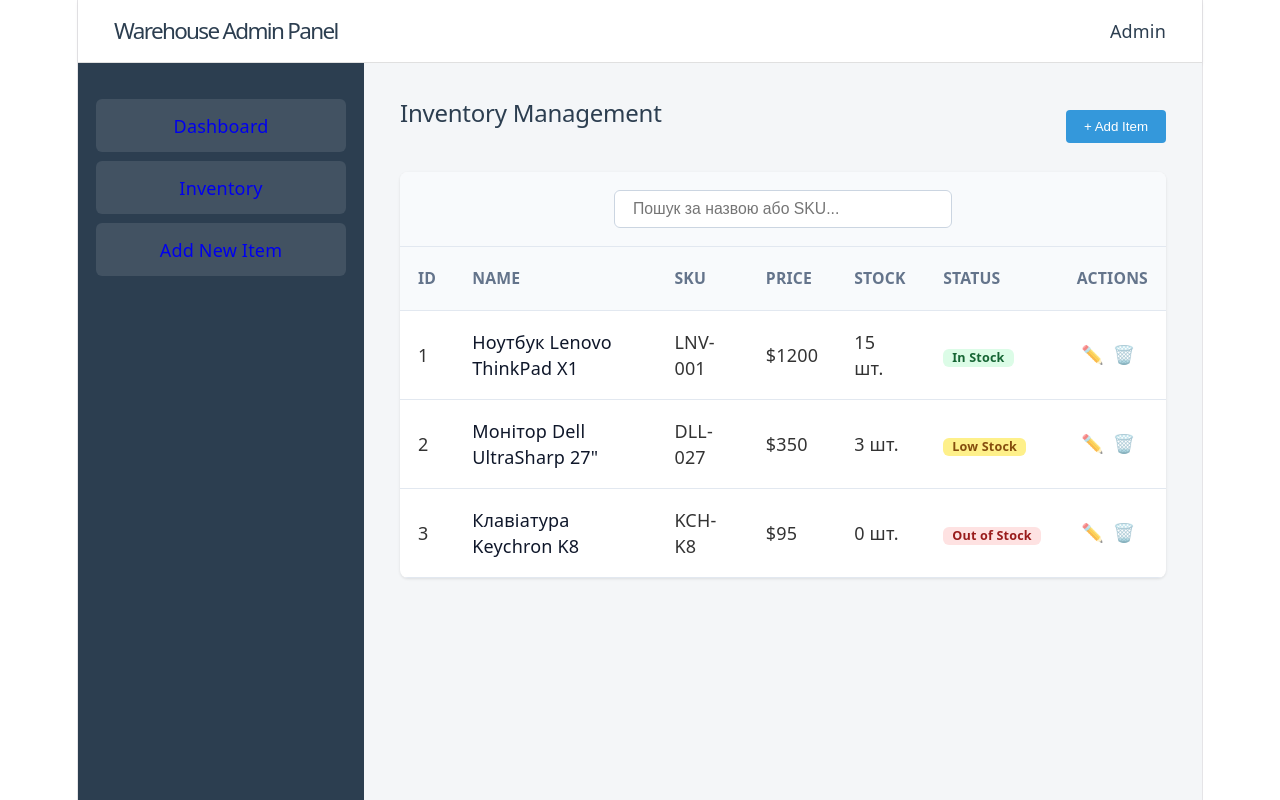
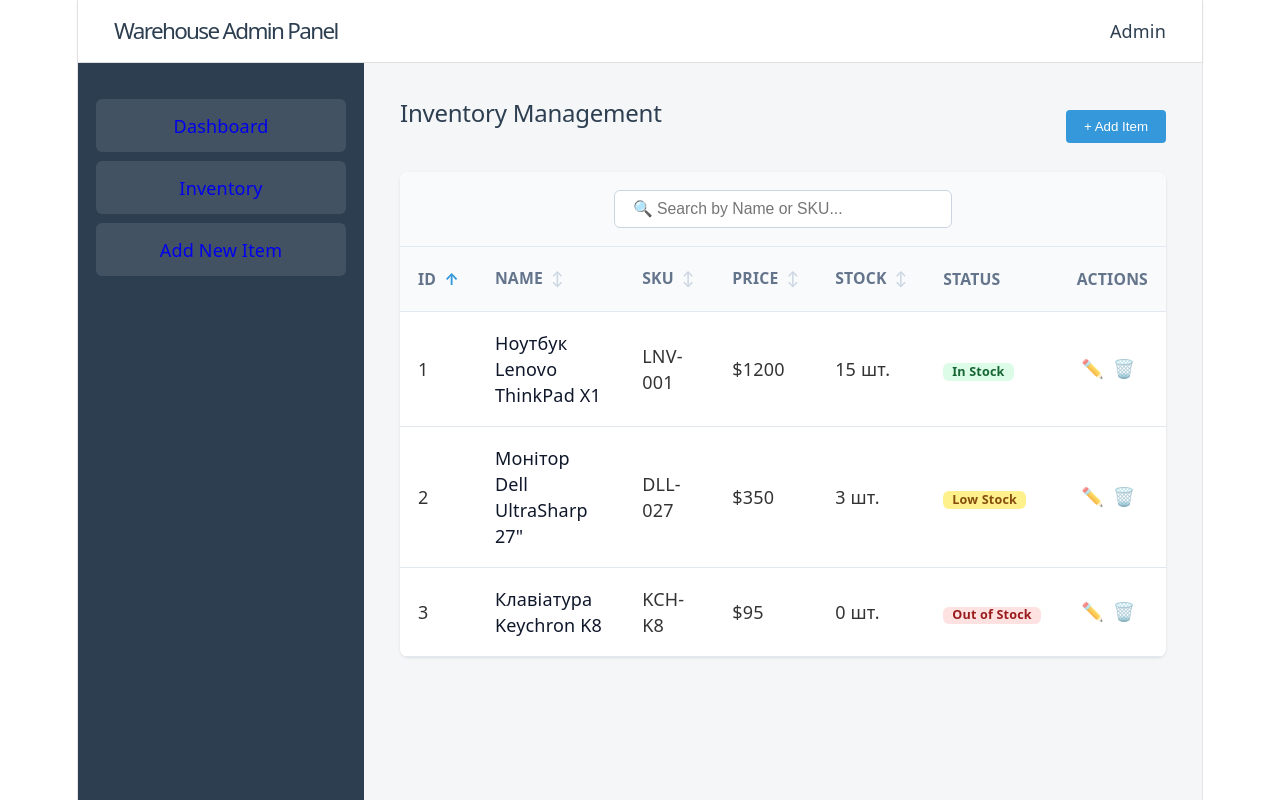
Before and after one commit to Igor-ct/lab7-admin-web-service, a React (Vite) app: page /inventory in a window 1280 px wide. Built offline with nearby package versions, Linux system fonts and the light colour scheme.

Commit message:
feat: add table sorting functionality
- support sorting by id, name, stock, price, sku
- ascending and descending order

```diff
--- a/src/components/inventory/InventoryTable/InventoryTable.jsx
+++ b/src/components/inventory/InventoryTable/InventoryTable.jsx
@@ -8,12 +8,37 @@ const DUMMY_INVENTORY = [
 ];
 
 function InventoryTable() {
- const [searchTerm, setSearchTerm] = useState('');
+  const [searchTerm, setSearchTerm] = useState('');
 
- const filteredItems = DUMMY_INVENTORY.filter(item =>
+  const [sortConfig, setSortConfig] = useState({ key: 'id', direction: 'asc' });
+
+  const requestSort = (key) => {
+    let direction = 'asc';
+    if (sortConfig.key === key && sortConfig.direction === 'asc') {
+      direction = 'desc';
+    }
+    setSortConfig({ key, direction });
+  };
+
+  const filteredItems = DUMMY_INVENTORY.filter(item =>
     item.name.toLowerCase().includes(searchTerm.toLowerCase()) ||
     item.sku.toLowerCase().includes(searchTerm.toLowerCase())
   );
+
+  const sortedItems = [...filteredItems].sort((a, b) => {
+    if (a[sortConfig.key] < b[sortConfig.key]) {
+      return sortConfig.direction === 'asc' ? -1 : 1;
+    }
+    if (a[sortConfig.key] > b[sortConfig.key]) {
+      return sortConfig.direction === 'asc' ? 1 : -1;
+    }
+    return 0;
+  });
+
+  const getSortIcon = (columnKey) => {
+    if (sortConfig.key !== columnKey) return <span className={styles.sortIcon}>↕</span>;
+    return sortConfig.direction === 'asc' ? <span className={styles.sortIconActive}>↑</span> : <span className={styles.sortIconActive}>↓</span>;
+  };
 
   return (
     <div className={styles.tableWrapper}>
@@ -21,7 +46,7 @@ function InventoryTable() {
       <div className={styles.toolbar}>
         <input
           type="text"
-          placeholder="Пошук за назвою або SKU..."
+          placeholder="🔍 Search by Name or SKU..."
           className={styles.searchInput}
           value={searchTerm}
           onChange={(e) => setSearchTerm(e.target.value)}
@@ -31,17 +56,27 @@ function InventoryTable() {
       <table className={styles.table}>
         <thead>
           <tr>
-            <th>ID</th>
-            <th>Name</th>
-            <th>SKU</th>
-            <th>Price</th>
-            <th>Stock</th>
+            <th onClick={() => requestSort('id')} className={styles.sortable}>
+              ID {getSortIcon('id')}
+            </th>
+            <th onClick={() => requestSort('name')} className={styles.sortable}>
+              Name {getSortIcon('name')}
+            </th>
+            <th onClick={() => requestSort('sku')} className={styles.sortable}>
+              SKU {getSortIcon('sku')}
+            </th>
+            <th onClick={() => requestSort('price')} className={styles.sortable}>
+              Price {getSortIcon('price')}
+            </th>
+            <th onClick={() => requestSort('stock')} className={styles.sortable}>
+              Stock {getSortIcon('stock')}
+            </th>
             <th>Status</th>
             <th>Actions</th>
           </tr>
         </thead>
         <tbody>
-          {filteredItems.length === 0 ? (
+          {sortedItems.length === 0 ? (
             <tr>
               <td colSpan="7" className={styles.emptyState}>
                 <div style={{ fontSize: '2rem', marginBottom: '1rem' }}>📦</div>
@@ -49,7 +84,7 @@ function InventoryTable() {
               </td>
             </tr>
           ) : (
-            filteredItems.map((item) => (
+            sortedItems.map((item) => (
               <tr key={item.id}>
                 <td>{item.id}</td>
                 <td className={styles.itemName}>{item.name}</td>
--- a/src/components/inventory/InventoryTable/InventoryTable.module.css
+++ b/src/components/inventory/InventoryTable/InventoryTable.module.css
@@ -21,6 +21,7 @@
   background-color: #f8fafc;
   color: #64748b;
   font-weight: 600;
+  white-space: nowrap;
   font-size: 0.875rem;
   text-transform: uppercase;
 }
@@ -104,3 +105,27 @@
   margin: 0;
   font-size: 0.875rem;
 }
+
+.sortable {
+  cursor: pointer;
+  user-select: none;
+  transition: background-color 0.2s;
+}
+
+.sortable:hover {
+  background-color: #e2e8f0 !important;
+}
+
+.sortIcon {
+  display: inline-block;
+  margin-left: 4px;
+  color: #cbd5e1;
+  font-size: 0.8rem;
+}
+
+.sortIconActive {
+  display: inline-block;
+  margin-left: 4px;
+  color: #3498db;
+  font-weight: bold;
+}
```
